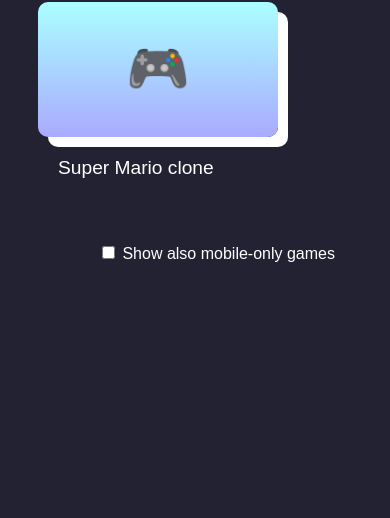
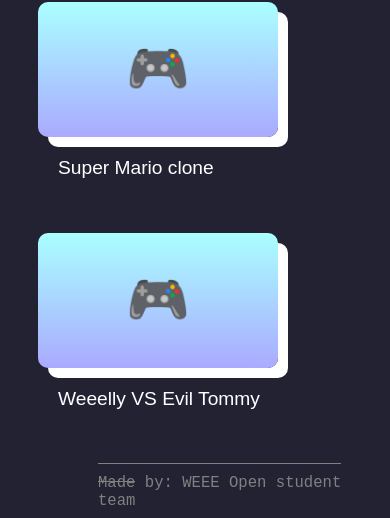
Before and after one commit to WEEE-Open/limone, a plain HTML site: page index.html in a window 390 px wide. Shown: the part 461-979 px from the top of the page. Before the commit the page ends 844 px from the top, so only its background shows below. Drawn offline with Linux system fonts and the light colour scheme.

Commit message:
removed mobile flag per game

```diff
--- a/index.html
+++ b/index.html
@@ -79,6 +79,13 @@
     #footer {
         margin-top: 20px;
         margin-left: 80px;
+        color: gray;
+        font-size: 120%;
+        font-family: monospace;
+    }
+    #footer-text {
+        border-top: 1px solid gray;
+        padding-top: 10px;
     }
 </style>
 <app>
@@ -87,18 +94,15 @@
         <h2 id="subtitle">Ludoteca Interattiva Molto Ordinata e Notoriamente Eccitante</h2>
         <div id="wrapper">
             <a v-for="g in games" class="game-card" :href="g.link">
-                <div v-if="(!mobile && !g.mobile) || (mobile && g.mobile) || show_all">
-                    <img class="game-thumb" v-if="g.thumb" :src="g.thumb"/>
-                    <div class="game-thumb" v-else>🎮</div>
-                    <div class="game-desc">
-                        <div class="game-title">{{g.title}}</div>
-                    </div>
+                <img class="game-thumb" v-if="g.thumb" :src="g.thumb"/>
+                <div class="game-thumb" v-else>🎮</div>
+                <div class="game-desc">
+                    <div class="game-title">{{g.title}}</div>
                 </div>
             </a>
         </div>
         <div id="footer">
-            <input type="checkbox" id="show_all" v-model="show_all"/>
-            <label for="show_all"> Show also {{mobile ? 'desktop-only' : 'mobile-only'}} games</label>
+            <span id="footer-text">Made by: WEEE Open student team</span>
         </div>
     </main>
 </app>
@@ -121,10 +125,8 @@
                     {
                         title: 'Weeelly VS Evil Tommy',
                         link: 'games/weeelly/index.html',
-                        mobile: true,
                     },
                 ],
-                show_all: false,
             }
         },
     }
```
